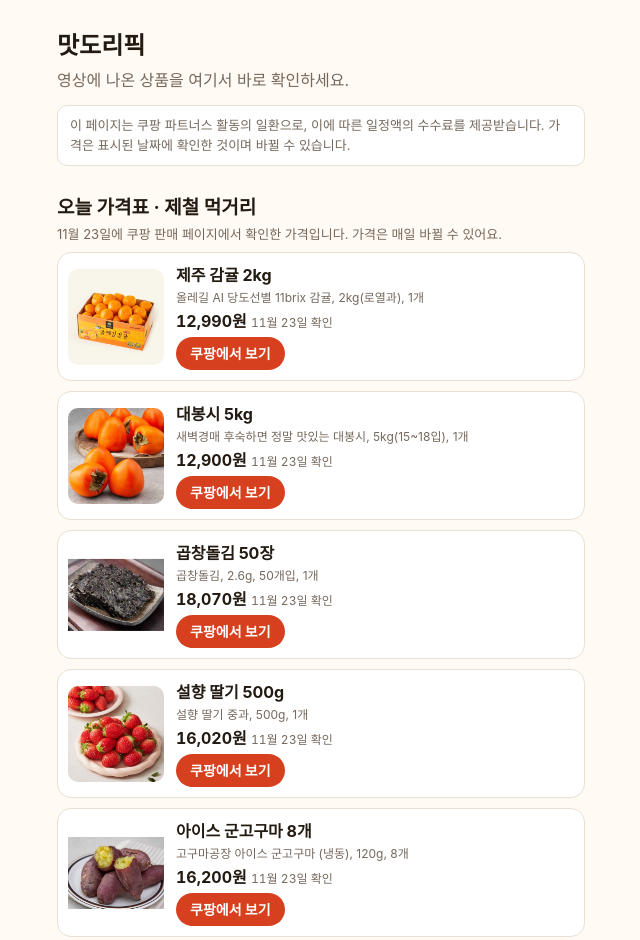
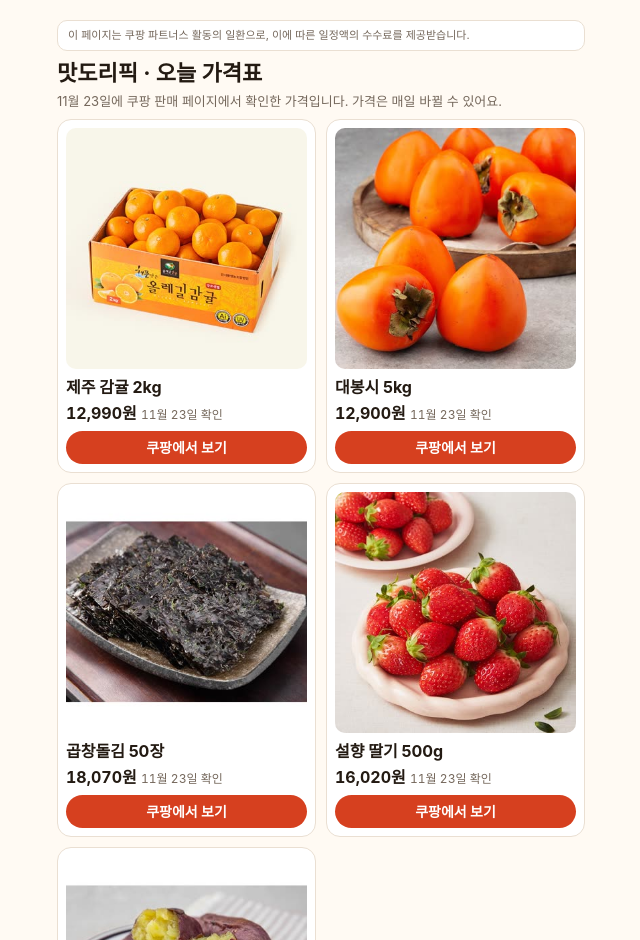
Before and after one commit to jeoninjae91-sys/matdoripick, a plain HTML site: page index.html in a window 1280 px wide. Shown: the top 940 px of the page, without its empty margins (319-959 px from the left). Drawn offline with Linux system fonts and the light colour scheme.

Commit message:
첫 화면에 가격표를 큰 사진 2열로, 위쪽 안내문 축소
Co-Authored-By: Claude Fable 5.2 <noreply@anthropic.com>

```diff
--- a/index.html
+++ b/index.html
@@ -19,36 +19,42 @@ ol{list-style:none;margin:0;padding:0;display:grid;gap:10px}
 .price{font-weight:700;font-variant-numeric:tabular-nums}.price i{font-style:normal;font-weight:400;font-size:12px;color:var(--sub)}
 .go{justify-self:start;background:var(--acc);color:#fff;font-size:14px;font-weight:700;border-radius:999px;padding:6px 14px}
 footer{margin-top:32px;font-size:12px;color:var(--sub)}
+/* 11/24: 첫 화면에 큰 사진과 버튼이 바로 보이게 (위쪽 제목·안내문을 줄이고 가격표를 2열 큰 카드로) */
+.notice.top{font-size:11px;padding:6px 10px;margin:0 0 6px}
+h2.first{font-size:22px;margin:6px 0 2px}
+ol.grid{grid-template-columns:1fr 1fr}
+.card.big{grid-template-columns:1fr;gap:6px;padding:8px;height:100%}
+.card.big img{grid-row:auto;width:100%;height:auto;aspect-ratio:1/1;object-fit:cover}
+.card.big .txt small{display:none}
+.card.big .go{justify-self:stretch;text-align:center}
 </style></head><body><main>
-<h1>맛도리픽</h1>
-<p class="lead">영상에 나온 상품을 여기서 바로 확인하세요.</p>
-<p class="notice">이 페이지는 쿠팡 파트너스 활동의 일환으로, 이에 따른 일정액의 수수료를 제공받습니다. 가격은 표시된 날짜에 확인한 것이며 바뀔 수 있습니다.</p>
+<p class="notice top">이 페이지는 쿠팡 파트너스 활동의 일환으로, 이에 따른 일정액의 수수료를 제공받습니다.</p>
 <section class="ep">
-  <h2>오늘 가격표 · 제철 먹거리</h2>
+  <h2 class="first">맛도리픽 · 오늘 가격표</h2>
   <p class="meta">11월 23일에 쿠팡 판매 페이지에서 확인한 가격입니다. 가격은 매일 바뀔 수 있어요.</p>
-  <ol>
-    <li><a class="card" href="https://link.coupang.com/a/iQ0HiBuXqn" target="_blank" rel="sponsored nofollow noopener">
-      <img src="img/a09.jpg" alt="제주 감귤 2kg" width="96" height="96" loading="lazy">
+  <ol class="grid">
+    <li><a class="card big" href="https://link.coupang.com/a/iQ0HiBuXqn" target="_blank" rel="sponsored nofollow noopener">
+      <img src="img/a09.jpg" alt="제주 감귤 2kg" width="360" height="360">
       <span class="txt"><b>제주 감귤 2kg</b><small>올레길 AI 당도선별 11brix 감귤, 2kg(로열과), 1개</small>
       <span class="price">12,990원 <i>11월 23일 확인</i></span></span>
       <span class="go">쿠팡에서 보기</span></a></li>
-    <li><a class="card" href="https://link.coupang.com/a/iMFoqV9LZk" target="_blank" rel="sponsored nofollow noopener">
-      <img src="img/a06.jpg" alt="대봉시 5kg" width="96" height="96" loading="lazy">
+    <li><a class="card big" href="https://link.coupang.com/a/iMFoqV9LZk" target="_blank" rel="sponsored nofollow noopener">
+      <img src="img/a06.jpg" alt="대봉시 5kg" width="360" height="360">
       <span class="txt"><b>대봉시 5kg</b><small>새벽경매 후숙하면 정말 맛있는 대봉시, 5kg(15~18입), 1개</small>
       <span class="price">12,900원 <i>11월 23일 확인</i></span></span>
       <span class="go">쿠팡에서 보기</span></a></li>
-    <li><a class="card" href="https://link.coupang.com/a/iMFlfojkgS" target="_blank" rel="sponsored nofollow noopener">
-      <img src="img/a07.jpg" alt="곱창돌김 50장" width="96" height="96" loading="lazy">
+    <li><a class="card big" href="https://link.coupang.com/a/iMFlfojkgS" target="_blank" rel="sponsored nofollow noopener">
+      <img src="img/a07.jpg" alt="곱창돌김 50장" width="360" height="360">
       <span class="txt"><b>곱창돌김 50장</b><small>곱창돌김, 2.6g, 50개입, 1개</small>
       <span class="price">18,070원 <i>11월 23일 확인</i></span></span>
       <span class="go">쿠팡에서 보기</span></a></li>
-    <li><a class="card" href="https://link.coupang.com/a/iQ0JtVKM2L" target="_blank" rel="sponsored nofollow noopener">
-      <img src="img/a10.jpg" alt="설향 딸기 500g" width="96" height="96" loading="lazy">
+    <li><a class="card big" href="https://link.coupang.com/a/iQ0JtVKM2L" target="_blank" rel="sponsored nofollow noopener">
+      <img src="img/a10.jpg" alt="설향 딸기 500g" width="360" height="360">
       <span class="txt"><b>설향 딸기 500g</b><small>설향 딸기 중과, 500g, 1개</small>
       <span class="price">16,020원 <i>11월 23일 확인</i></span></span>
       <span class="go">쿠팡에서 보기</span></a></li>
-    <li><a class="card" href="https://link.coupang.com/a/iN88edg4xo" target="_blank" rel="sponsored nofollow noopener">
-      <img src="img/a08.jpg" alt="아이스 군고구마 8개" width="96" height="96" loading="lazy">
+    <li><a class="card big" href="https://link.coupang.com/a/iN88edg4xo" target="_blank" rel="sponsored nofollow noopener">
+      <img src="img/a08.jpg" alt="아이스 군고구마 8개" width="360" height="360">
       <span class="txt"><b>아이스 군고구마 8개</b><small>고구마공장 아이스 군고구마 (냉동), 120g, 8개</small>
       <span class="price">16,200원 <i>11월 23일 확인</i></span></span>
       <span class="go">쿠팡에서 보기</span></a></li>
```
Also changed, not shown: build.mjs (+13 -7 lines).
